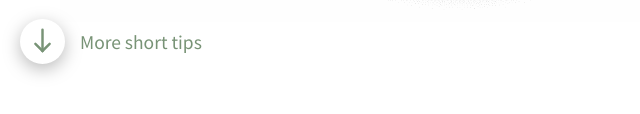
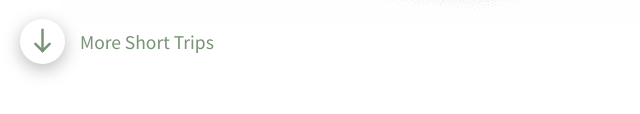
Before and after one commit to vysmich/q2-vietnam, a website built with webpack: page index.html in a window 1280 px wide. Shown: the part 630-744 px from the top of the page, 0-640 px from the left. Built offline with nearby package versions, Linux system fonts and the light colour scheme; a web font is replaced by a local one.

Commit message:
fix text

```diff
--- a/index.html
+++ b/index.html
@@ -85,7 +85,7 @@
               alt="arrow down"
               class="arrow-down"
             />
-            <span>More short tips</span>
+            <span>More Short Trips</span>
           </a>
         </div>
       </section>
```
Also changed, not shown: docs/index.html (+1 -1 lines).
